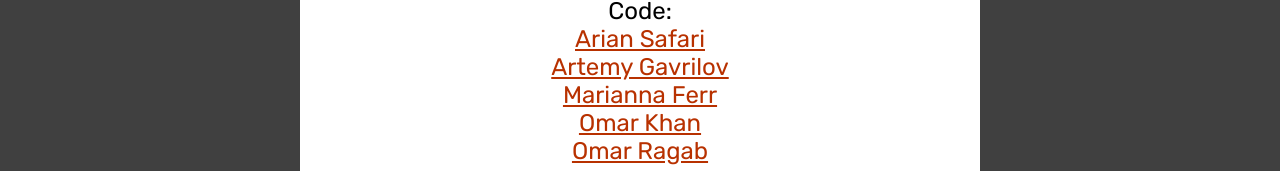
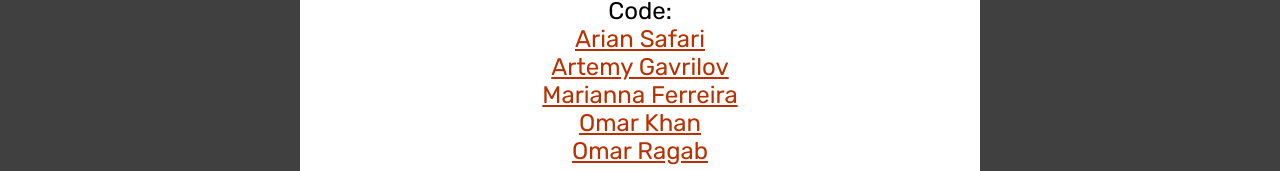
Before and after one commit to omarkhan03/security-with-stoffel, a plain HTML site: page index.html in a window 1280 px wide. Both pictures are taken after a click on the link "Credits". Shown: the part 225-396 px from the top of the page. Drawn offline with Linux system fonts and the light colour scheme.

Commit message:
Fixed Mer's last name

```diff
--- a/index.html
+++ b/index.html
@@ -37,7 +37,7 @@
                 Code:
                     <p><a href="https://github.com/arian-sfri" target="_blank">Arian Safari</a></li>
                     <p><a href="https://github.com/Artematix" target="_blank">Artemy Gavrilov</a></li>
-                    <p><a href="https://mariannaferr.github.io/" target="_blank">Marianna Ferr</a> </p>
+                    <p><a href="https://mariannaferr.github.io/" target="_blank">Marianna Ferreira</a> </p>
                     <p><a href="https://okhan.me" target="_blank">Omar Khan</a></li>
                     <p><a href="https://github.com/omarmsragab" target="_blank">Omar Ragab</a></li>
             </p>
```
